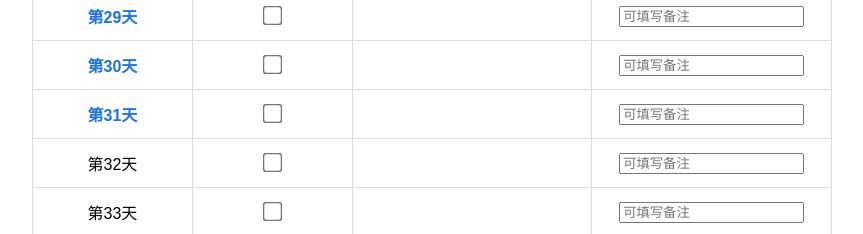
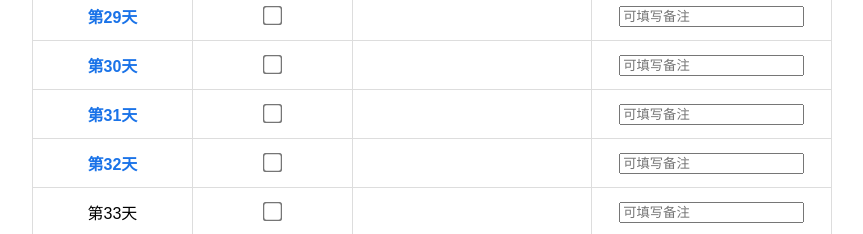
Before and after one commit to Sandy-long/math, a plain HTML site: page index.html in a window 1280 px wide. Shown: the part 1680-1914 px from the top of the page, without its empty margins (208-1071 px from the left). Drawn offline with Linux system fonts and the light colour scheme.

Commit message:
Update index.html

```diff
--- a/index.html
+++ b/index.html
@@ -190,6 +190,8 @@
 } else if (i === 31) {
             dayCell = `<td><span class="clickable-day" onclick="window.open('https://sandy-long.github.io/math31/', '_blank')">第31天</span></td>`;
 
+} else if (i === 32) {
+            dayCell = `<td><span class="clickable-day" onclick="window.open('https://sandy-long.github.io/math32/', '_blank')">第32天</span></td>`;
 
 
 
```
